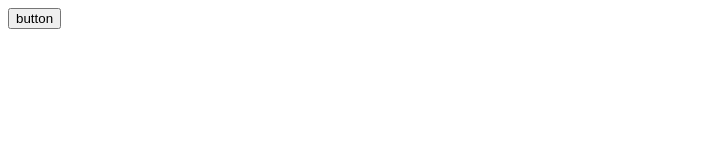
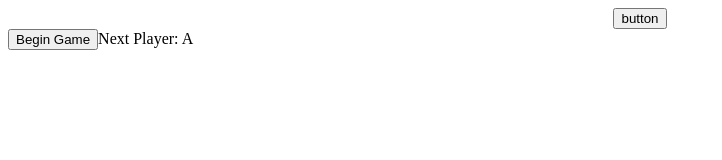
Before and after one commit to piper88/memory-react, a React app: page / in a window 1280 px wide. Shown: the whole page, without its empty margins (0-722 px from the left). Built offline with nearby package versions, Linux system fonts and the light colour scheme.

Commit message:
fillSquares function that sets squares in state to array of randomly selected numbers between 1 and 4, with 2 of each number

```diff
--- a/src/index.css
+++ b/src/index.css
@@ -3,7 +3,3 @@
   align-items: center;
   justify-content: center;
 }
-
-button {
-  margin: 0 auto;
-}
--- a/src/index.js
+++ b/src/index.js
@@ -1,8 +1,14 @@
 import React from 'react';
 import ReactDOM from 'react-dom';
-// import './index.css'
+import './index.css'
+
+//whose turn is it
+  //each player gets to turn over at least 2 symbols. If they match, gets to go again
+//bunch of symbols, 2 of each
+//keep track of how many pairs each player has collected
 
 class Square extends React.Component {
+  //each square will have a symbol property
   render() {
     return (
       <button>
@@ -22,12 +28,73 @@ class Board extends React.Component {
   }
 }
 
+
+//game should keep track of the state, pass it down
 class Game extends React.Component {
+  constructor(props) {
+    super(props);
+    this.state = {
+      whichPlayer: 'A',
+      numberOfTurns: 0,
+      //maybe unnecessary. if Match isn't made, just switch to other player
+      matchMade: true,
+      playerOneMatches: 0,
+      playerTwoMatches: 0,
+      //2 each of 1,2,3
+      squares: [],
+    }
+  }
+
+  fillSquares() {
+
+    //choose random number between 0 and possiblesquares.length, add that number to the empty array, and then pop that number out of the possibleSquares array, and decrement possibleSquares.length
+      let possibleSquares = [1,1,2,2,3,3,4,4];
+      let squares = this.state.squares;
+      for (let i = 7; i > -1; --i) {
+        let chosenIndex = Math.floor(Math.random() * i);
+
+        let chosenSquare = possibleSquares[chosenIndex];
+        squares.push(chosenSquare);
+        console.log(`possibleSquares before splice ${possibleSquares}`)
+        possibleSquares.splice(chosenIndex, 1);
+        console.log(`possibleSquares ${possibleSquares}`)
+      }
+      this.setState({
+        squares: squares,
+      })
+      console.log(this.state.squares);
+
+
+
+        // let chosenIndex = Math.random(0,8);
+        // let chosenSquare = this.state.possibleSquares[chosenIndex];
+        // let squares = this.state.squares;
+        // squares.push(chosenSquare);
+        // this.setState({
+        //   squares: squares,
+        //   possibleSquares: this.state.possibleSquares.splice(chosenIndex, 1)
+        // })
+  }
+
+
+
+  handleClick(i) {
+    //increment the number of turns until 2
+    //if matchMade, set matchMade to true, increment the playerOneMatches or playerTwoMatches
+    //if not, set matchMade to false and change whichPlayer to 'B'
+  }
+
   render() {
     return (
+      <div>
         <div className="board">
-          <Board/>
+          <Board whichPlayer = {this.state.whichPlayer} onClick = {() => this.handleClick()}/>
         </div>
+        <div className="game-info">
+          <button onClick = {() => this.fillSquares()}>Begin Game</button>
+          {`Next Player: ${this.state.whichPlayer}`}
+        </div>
+      </div>
     )
   }
 }
```
